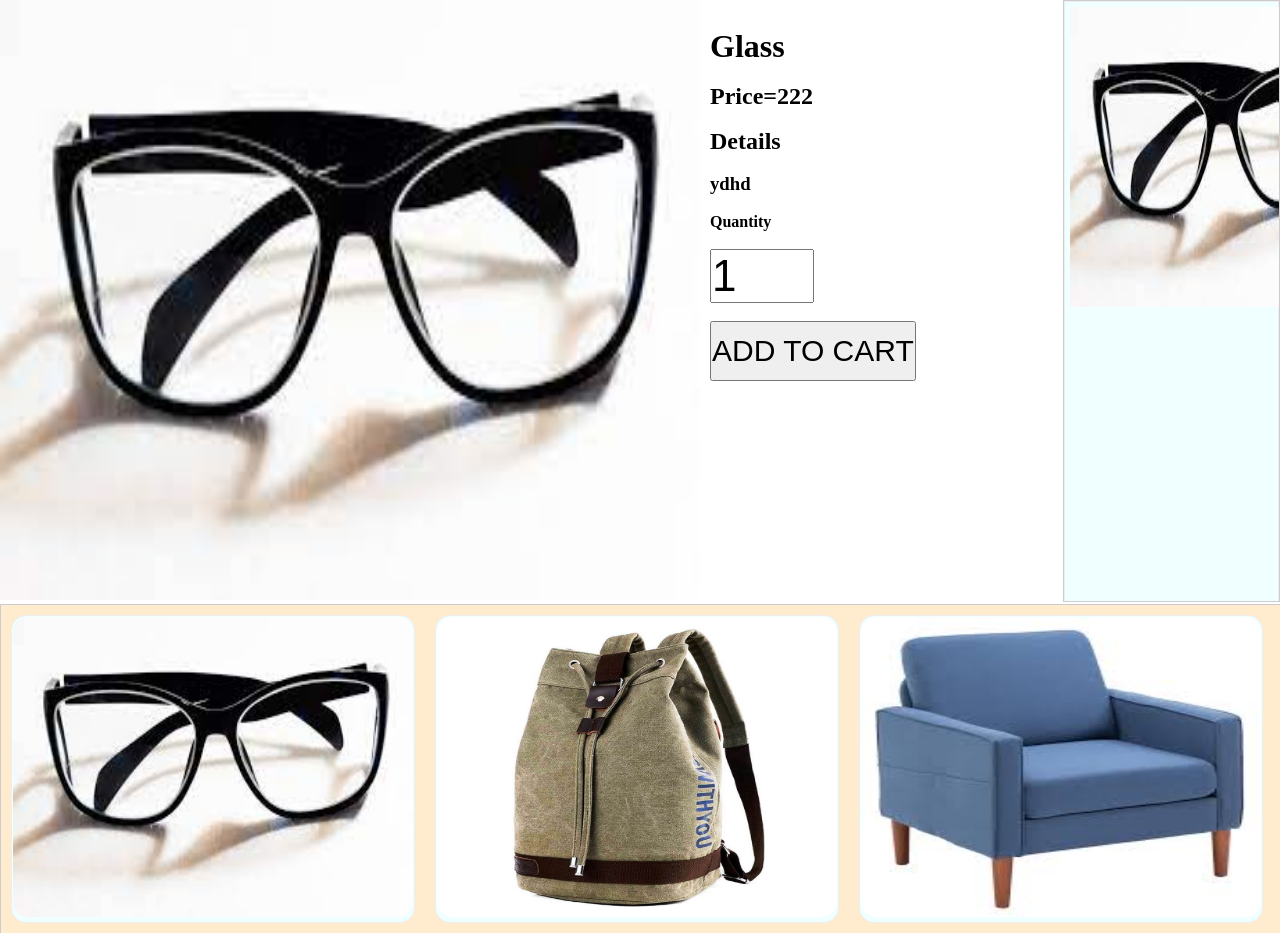
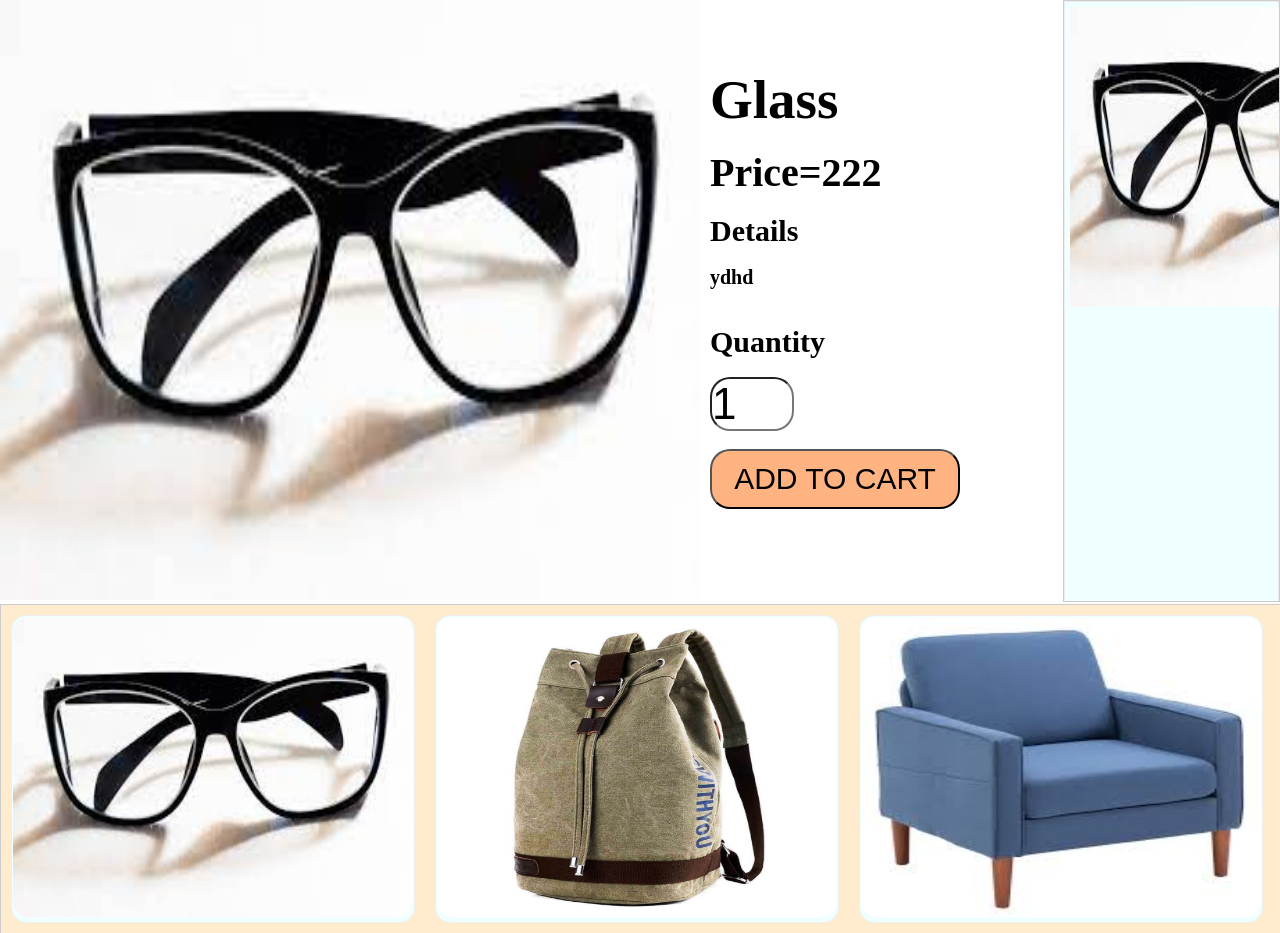
Before and after one commit to Rohit123saini/m2_test, a Django app: page /home/select_item/12 in a window 1280 px wide. Shown: the part 56-989 px from the top of the page. Run offline with Django 5.2, Linux system fonts and the light colour scheme; data comes from the database, SQL or seed files in the repository; both versions use the stored data as it was after the commit; some libraries are stand-ins or nearby versions; grey boxes are pictures that could not be loaded.

Commit message:
update code2

```diff
--- a/m2_test_rohit_saini/templates/select_item.html
+++ b/m2_test_rohit_saini/templates/select_item.html
@@ -42,21 +42,21 @@ padding:0;
     <div class="detail">
         <form method="post">
             {% csrf_token %}
-      <br>  <h1>{{ data.name }}</h1><br>
-        <h2>Price={{ data.price }}</h2><br>
-            <h2>Details</h2><br>
-        <h3>{{ data.description }}</h3><br>
-        <h4>Quantity</h4><br>
+      <br>  <h1 style="margin-top:40px;font-size:55px;">{{ data.name }}</h1><br>
+        <h2 style="font-size:40px;">Price={{ data.price }}</h2><br>
+            <h2 style="font-size:30px;">Details</h2><br>
+        <h3 style="font-size:20px;">{{ data.description }}</h3><br><br>
+        <h4 style="font-size:30px;">Quantity</h4><br>
             {% if data.quantity < 1 %}
             <h3>Out of stoke</h3><br>
             {% else %}
 
-        <input type="number" name="quantity" min="1" value="1" max="10" style="width:100px; font-size:44px" required><br><p></p><br>
+        <input type="number" name="quantity" min="1" value="1" max="10" style="width:80px; font-size:44px;border-radius:20px;"  required><br><p></p><br>
 
 
 
             {% endif %}
-        <div style="display:flex;"><div><button STYLE="font-size:30px;height:60px;">ADD TO CART</button><br>
+        <div style="display:flex;"><div><button STYLE="font-size:30px;height:60px;width:250px;background-color: #ffb380;border-radius:20px;">ADD TO CART</button><br>
             {% if error %}
             <p style="color:red;">{{ error }}</p>
             {% endif %}
```
Also changed, not shown: m2_test_rohit_saini/db.sqlite3.
